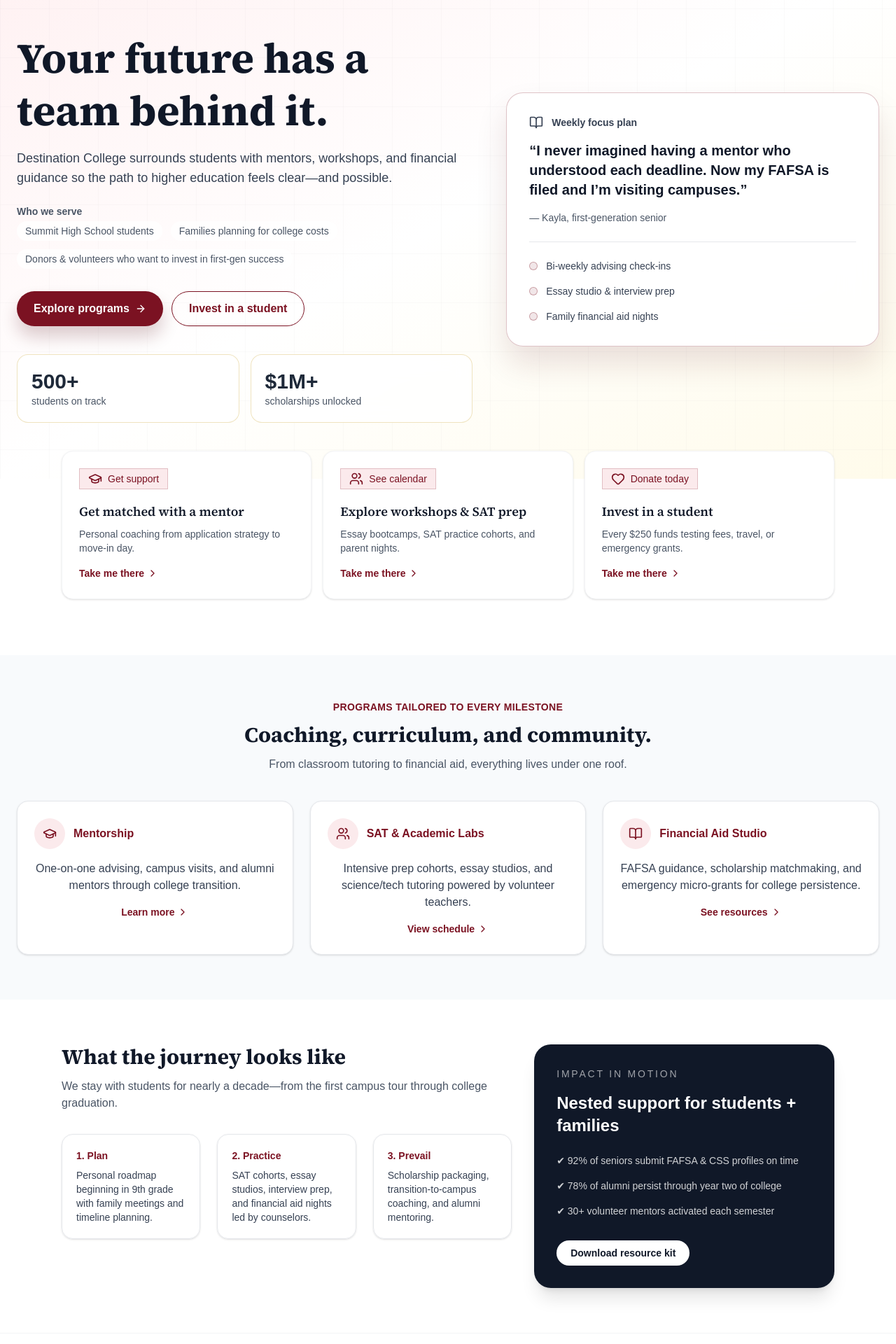
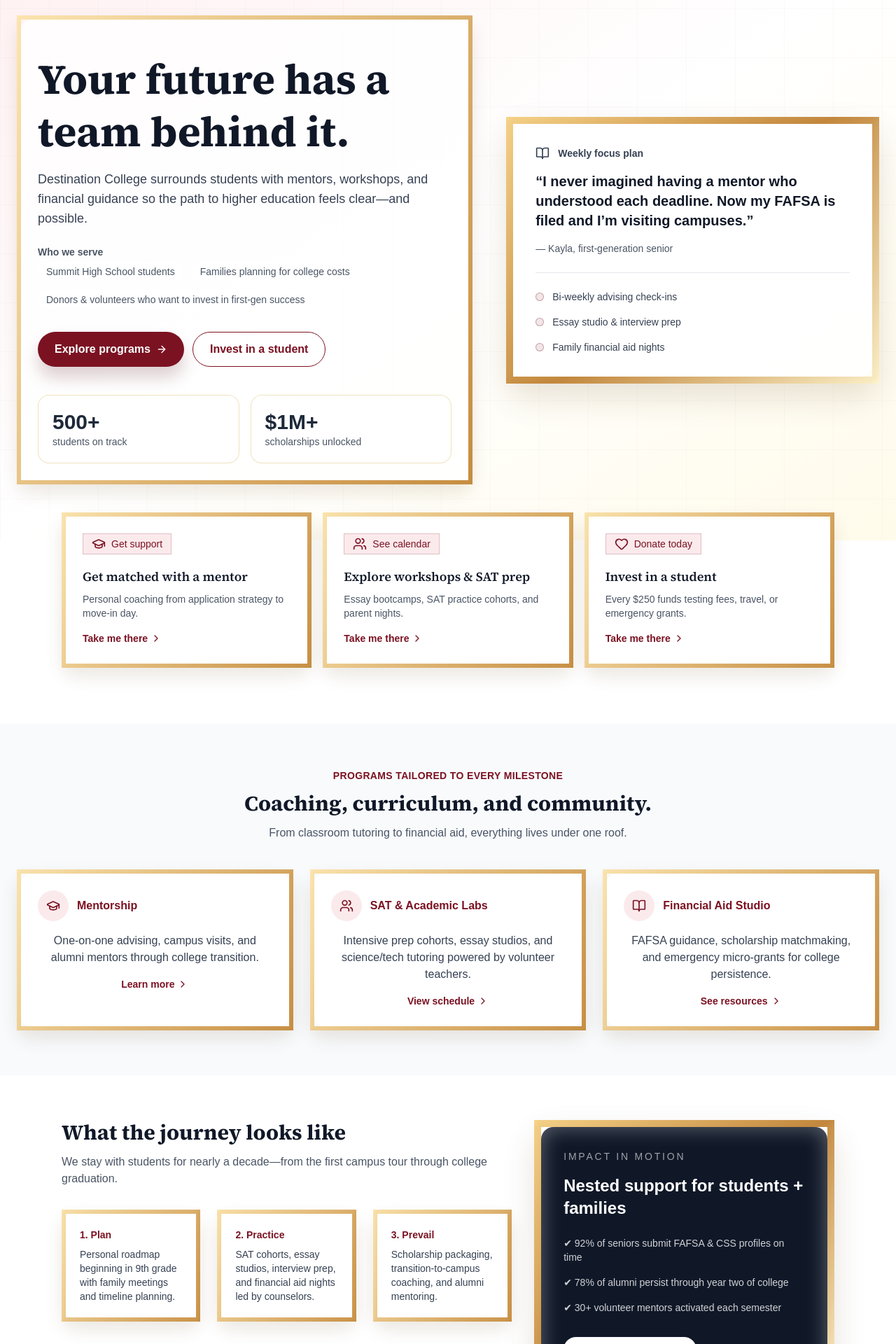
Before and after one commit to noahsilve123/baby-wallet, a Next.js app: page / in a window 1280 px wide. Shown: the part 140-2060 px from the top of the page at 70% size. Built offline with nearby package versions, Linux system fonts and the light colour scheme.

Commit message:
Add frame panel styles and apply to UI components
Introduces new .frame-panel, .frame-panel-slim, and .frame-panel-oval CSS classes for enhanced panel styling. Updates multiple page components to use these new styles for improved visual consistency and design refinement across the app.

```diff
--- a/app/globals.css
+++ b/app/globals.css
@@ -172,3 +172,27 @@
 .btn-crimson-outline:hover {
   background: var(--crimson-soft);
 }
+
+.frame-panel {
+  border: 10px solid transparent;
+  border-image: linear-gradient(135deg, #f7d58b, #c2873d, #fef5cf) 30;
+  border-radius: 1.75rem;
+  background-clip: padding-box;
+  box-shadow: 0 20px 45px rgba(99, 64, 19, 0.15), inset 0 0 30px rgba(255, 255, 255, 0.35);
+}
+
+.frame-panel-slim {
+  border: 6px solid transparent;
+  border-image: linear-gradient(120deg, #fce6b1, #c58b3f) 25;
+  border-radius: 1.25rem;
+  background-clip: padding-box;
+  box-shadow: 0 12px 25px rgba(99, 64, 19, 0.12);
+}
+
+.frame-panel-oval {
+  border: 8px solid transparent;
+  border-image: radial-gradient(circle, #f8e0a1, #c98832) 40;
+  border-radius: 50%;
+  background-clip: padding-box;
+  box-shadow: inset 0 0 20px rgba(255, 255, 255, 0.4), 0 12px 25px rgba(99, 64, 19, 0.18);
+}
--- a/app/network/page.tsx
+++ b/app/network/page.tsx
@@ -79,7 +79,7 @@
           </form>
           {error && <p className="mt-3 text-sm text-red-600">{error}</p>}
         </section>
-      }
+      )}
 
       {unlocked && (
         <section className="mb-10 rounded-3xl border border-gray-200 bg-white p-6 shadow-sm">
--- a/app/page.tsx
+++ b/app/page.tsx
@@ -80,7 +80,7 @@
 			<section className="relative overflow-hidden bg-gradient-to-br from-rose-50 via-white to-amber-50 text-gray-900">
 				<div className="absolute inset-0 opacity-40 pattern-grid" aria-hidden />
 				<div className="relative max-w-7xl mx-auto px-6 py-20 grid gap-12 lg:grid-cols-[minmax(0,1.1fr)_minmax(0,0.9fr)] items-center">
-					<div>
+					<div className="frame-panel-slim bg-white/80 p-6 rounded-2xl shadow-sm">
 						<h1 className="mt-6 text-4xl md:text-5xl lg:text-6xl font-black leading-tight text-gray-900">Your future has a team behind it.</h1>
 						<p className="mt-4 text-lg text-gray-700">Destination College surrounds students with mentors, workshops, and financial guidance so the path to higher education feels clear—and possible.</p>
 
@@ -110,7 +110,7 @@
 						</div>
 					</div>
 
-					<aside className="glass-panel rounded-3xl p-8 text-gray-900">
+					<aside className="glass-panel frame-panel rounded-3xl p-8 text-gray-900 bg-white/95">
 						<div className="flex items-center gap-3 text-sm font-semibold text-gray-700"><BookOpen className="h-5 w-5" /> Weekly focus plan</div>
 						<p className="mt-4 text-xl font-semibold">“I never imagined having a mentor who understood each deadline. Now my FAFSA is filed and I’m visiting campuses.”</p>
 						<p className="mt-4 text-sm text-gray-600">— Kayla, first-generation senior</p>
@@ -128,7 +128,7 @@
 				<div className="max-w-6xl mx-auto px-6">
 					<div className="grid gap-4 md:grid-cols-3">
 						{quickLinks.map((card) => (
-							<div key={card.title} className="rounded-2xl border border-gray-100 bg-white p-6 shadow-sm transition hover:-translate-y-1 hover:shadow-lg">
+							<div key={card.title} className="frame-panel-slim rounded-2xl border border-gray-100 bg-white p-6 shadow-sm transition hover:-translate-y-1 hover:shadow-lg">
 								<div className="inline-flex items-center gap-2 crimson-pill px-3 py-1 text-sm font-medium">{card.icon}{card.label}</div>
 								<h3 className="mt-4 text-lg font-semibold text-gray-900">{card.title}</h3>
 								<p className="mt-2 text-sm text-gray-600">{card.description}</p>
@@ -146,7 +146,7 @@
 					<p className="mt-3 text-gray-600">From classroom tutoring to financial aid, everything lives under one roof.</p>
 
 					<div className="mt-10 grid gap-6 md:grid-cols-3">
-						<div className="rounded-2xl border border-gray-200 bg-white p-6 shadow-sm">
+						<div className="frame-panel-slim rounded-2xl border border-gray-200 bg-white p-6 shadow-sm">
 							<div className="flex items-center gap-3" style={{ color: 'var(--crimson)' }}>
 								<div className="rounded-full p-3" style={{ backgroundColor: 'var(--crimson-soft)' }}><GraduationCap className="h-5 w-5" /></div>
 								<span className="font-semibold">Mentorship</span>
@@ -155,7 +155,7 @@
 							<Link href="/programs#mentorship" className="mt-4 inline-flex items-center text-sm font-semibold crimson-link">Learn more <ChevronRight className="ml-1 h-4 w-4" /></Link>
 						</div>
 
-						<div className="rounded-2xl border border-gray-200 bg-white p-6 shadow-sm">
+						<div className="frame-panel-slim rounded-2xl border border-gray-200 bg-white p-6 shadow-sm">
 							<div className="flex items-center gap-3" style={{ color: 'var(--crimson)' }}>
 								<div className="rounded-full p-3" style={{ backgroundColor: 'var(--crimson-soft)' }}><Users className="h-5 w-5" /></div>
 								<span className="font-semibold">SAT & Academic Labs</span>
@@ -164,7 +164,7 @@
 							<Link href="/programs#sat-prep" className="mt-4 inline-flex items-center text-sm font-semibold crimson-link">View schedule <ChevronRight className="ml-1 h-4 w-4" /></Link>
 						</div>
 
-						<div className="rounded-2xl border border-gray-200 bg-white p-6 shadow-sm">
+						<div className="frame-panel-slim rounded-2xl border border-gray-200 bg-white p-6 shadow-sm">
 							<div className="flex items-center gap-3" style={{ color: 'var(--crimson)' }}>
 								<div className="rounded-full p-3" style={{ backgroundColor: 'var(--crimson-soft)' }}><BookOpen className="h-5 w-5" /></div>
 								<span className="font-semibold">Financial Aid Studio</span>
@@ -184,7 +184,7 @@
 							<p className="mt-3 text-gray-600">We stay with students for nearly a decade—from the first campus tour through college graduation.</p>
 							<div className="mt-8 grid gap-6 md:grid-cols-3">
 								{pathways.map((item) => (
-									<div key={item.title} className="rounded-2xl border border-gray-200 p-5 shadow-sm">
+									<div key={item.title} className="frame-panel-slim rounded-2xl border border-gray-200 p-5 shadow-sm bg-white">
 										<p className="text-sm font-semibold" style={{ color: 'var(--crimson)' }}>{item.title}</p>
 										<p className="mt-2 text-sm text-gray-700">{item.description}</p>
 									</div>
@@ -192,7 +192,7 @@
 							</div>
 						</div>
 
-						<div className="rounded-3xl bg-gray-900 p-8 text-white shadow-xl">
+						<div className="frame-panel rounded-3xl bg-gray-900 p-8 text-white shadow-xl border border-amber-200/20">
 							<p className="text-sm uppercase tracking-[0.2em] text-white/60">Impact in motion</p>
 							<p className="mt-4 text-2xl font-semibold">Nested support for students + families</p>
 							<ul className="mt-6 space-y-4 text-sm text-white/80">
@@ -220,7 +220,7 @@
 					</div>
 					<div className="mt-10 grid gap-4 md:grid-cols-3">
 						{communitySignals.map((signal) => (
-							<div key={signal.label} className="rounded-2xl border border-gray-200 bg-white p-5 shadow-sm">
+							<div key={signal.label} className="frame-panel-slim rounded-2xl border border-gray-200 bg-white p-5 shadow-sm">
 								<p className="text-3xl font-semibold" style={{ color: 'var(--crimson)' }}>{signal.value}</p>
 								<p className="mt-1 font-semibold text-gray-900">{signal.label}</p>
 								<p className="mt-2 text-sm text-gray-600">{signal.detail}</p>
@@ -239,7 +239,7 @@
 					</div>
 					<div className="grid gap-6 md:grid-cols-3">
 						{successStories.map((story) => (
-							<article key={story.name} className="rounded-3xl border border-white/10 bg-white/5 p-6 shadow-lg backdrop-blur">
+							<article key={story.name} className="rounded-3xl border border-white/10 bg-white/5 p-6 shadow-lg backdrop-blur frame-panel">
 								<div className="flex items-center gap-2 text-sm font-semibold text-white/80">
 									<ShieldCheck className="h-4 w-4 text-amber-300" />
 									<span>{story.pillar}</span>
--- a/app/resources/page.tsx
+++ b/app/resources/page.tsx
@@ -12,8 +12,8 @@
 
 export default function ResourcesPage() {
   return (
-    <main id="main-content" tabIndex={-1} className="min-h-screen max-w-6xl mx-auto px-4 md:px-6 py-12 md:py-16">
-      <header className="mb-6 md:mb-8">
+    <main id="main-content" tabIndex={-1} className="min-h-screen max-w-6xl mx-auto px-4 md:px-6 py-10 md:py-14">
+      <header className="mb-5 md:mb-7">
         <h1 className="text-4xl font-bold">Resources — Tools for Students & Families</h1>
         <p className="text-gray-600 mt-2">A curated collection of guides, checklists, scholarship search tools, and templates to help students navigate every step toward college.</p>
       </header>
@@ -26,7 +26,7 @@
         </div>
 
         <aside className="space-y-4">
-          <article className="p-6 bg-white border rounded-lg shadow-sm">
+          <article className="frame-panel-slim p-6 bg-white border rounded-lg shadow-sm">
             <div className="flex items-center gap-3 mb-3">
               <div className="p-2 text-white rounded" style={{ backgroundColor: 'var(--crimson)' }}>
                 <BookOpen size={18} />
@@ -41,7 +41,7 @@
             </Link>
           </article>
 
-          <article className="p-6 bg-white border rounded-lg shadow-sm">
+          <article className="frame-panel-slim p-6 bg-white border rounded-lg shadow-sm">
             <div className="flex items-center gap-3 mb-3">
               <div className="p-2 text-white rounded" style={{ backgroundColor: 'var(--crimson)' }}>
                 <Search size={18} />
@@ -56,7 +56,7 @@
             </Link>
           </article>
 
-          <article className="p-6 bg-white border rounded-lg shadow-sm">
+          <article className="frame-panel-slim p-6 bg-white border rounded-lg shadow-sm">
             <div className="flex items-center gap-3 mb-3">
               <div className="p-2 text-white rounded" style={{ backgroundColor: 'var(--crimson)' }}>
                 <FileText size={18} />
```
